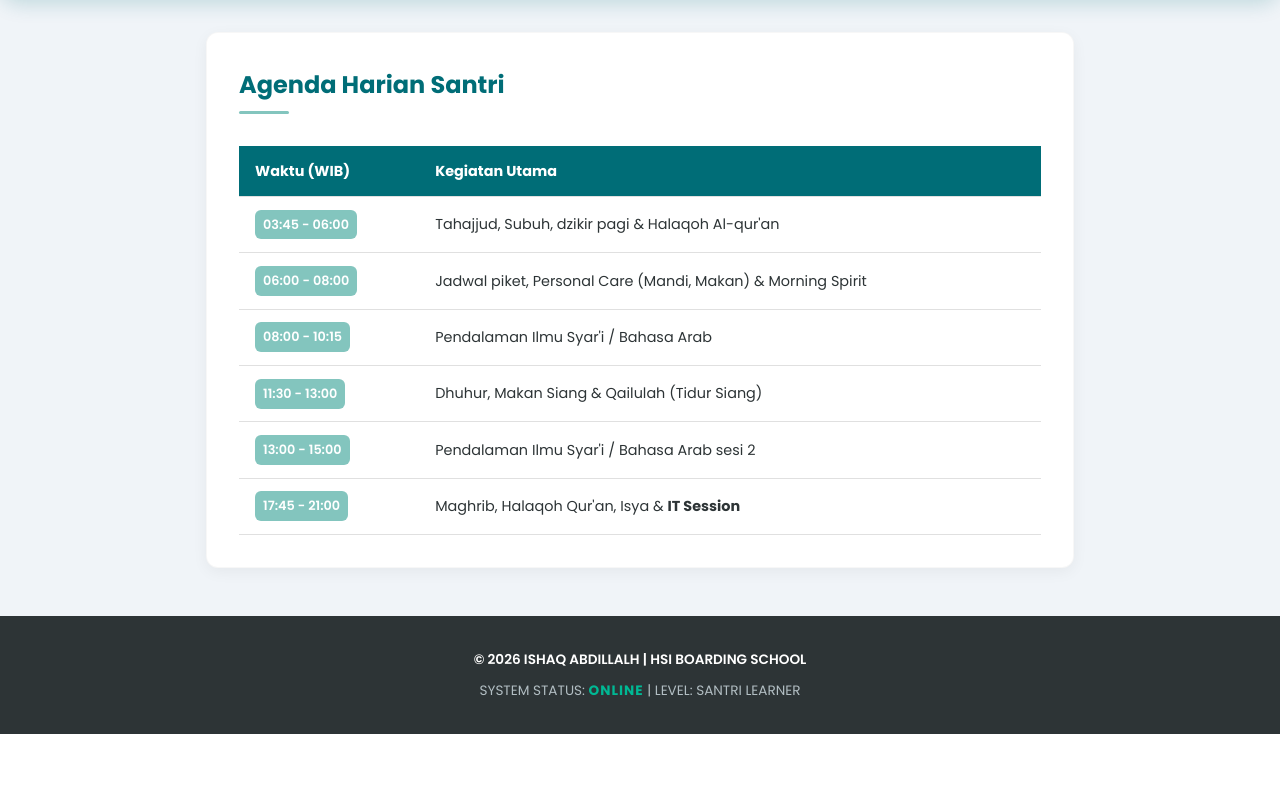
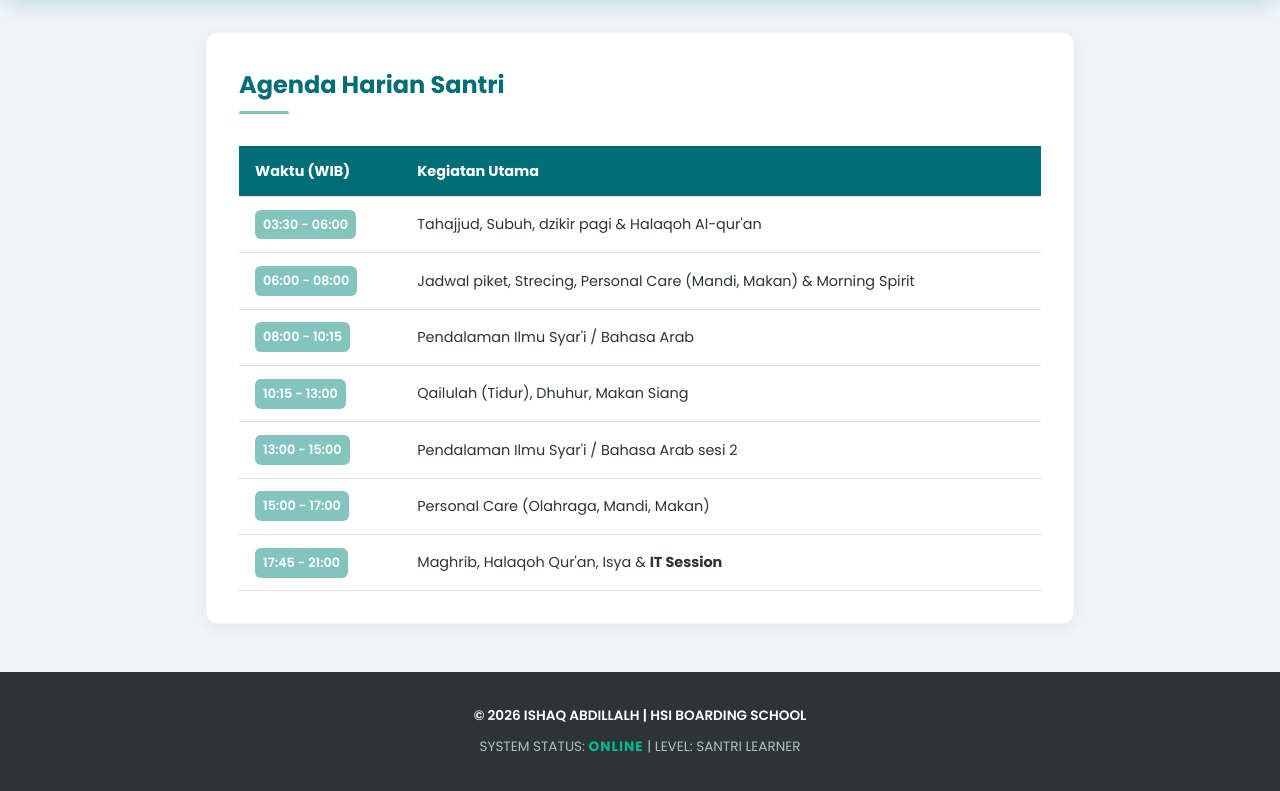
Before and after one commit to ishaqabdillah03-cloud/django-skl-project, a Django app: page /santri/jadwal/ in a window 1280 px wide. Shown: the part 198-989 px from the top of the page. Before the commit the page ends 932 px from the top, so only its background shows below. Run offline with Django 5.2, Linux system fonts and the light colour scheme.

Commit message:
fist commit

```diff
--- a/santri/templates/beranda.html
+++ b/santri/templates/beranda.html
@@ -26,7 +26,8 @@ Menyeimbangkan ilmu agama dan teknologi
     <p class="intro-text">
       <i>
         “Barangsiapa menempuh jalan untuk mencari ilmu,
-        maka Allah akan mudahkan baginya jalan menuju surga.”
+        maka Allah akan mudahkan baginya jalan menuju surga”
+        (HR. Muslim).
       </i>
 
       <br /><br />
--- a/santri/templates/biodata.html
+++ b/santri/templates/biodata.html
@@ -20,7 +20,7 @@ Menuntut ilmu agama sambil menjelajahi dunia teknologi
   <div class="profile-image">
     <img
       class="avatar"
-      src="/static/image/image.png"
+      src="/static/image/my_photo.png"
       alt="Foto Profil Santri"
     />
   </div>
@@ -110,7 +110,7 @@ Menuntut ilmu agama sambil menjelajahi dunia teknologi
 
     <li>
       Telegram:
-      <b>@IshaqAbdillalh</b>
+      <b>@ishaqabdillah</b>
     </li>
 
     <li>
--- a/santri/templates/jadwal.html
+++ b/santri/templates/jadwal.html
@@ -17,24 +17,28 @@
         </thead>
         <tbody>
           <tr>
-            <td><span class="time-badge">03:45 - 06:00</span></td>
+            <td><span class="time-badge">03:30 - 06:00</span></td>
             <td>Tahajjud, Subuh, dzikir pagi & Halaqoh Al-qur'an </td>
           </tr>
           <tr>
             <td><span class="time-badge">06:00 - 08:00</span></td>
-            <td>Jadwal piket, Personal Care (Mandi, Makan) & Morning Spirit</td>
+            <td>Jadwal piket, Strecing, Personal Care (Mandi, Makan) & Morning Spirit</td>
           </tr>
           <tr>
             <td><span class="time-badge">08:00 - 10:15</span></td>
             <td>Pendalaman Ilmu Syar'i / Bahasa Arab</td>
           </tr>
           <tr>
-            <td><span class="time-badge">11:30 - 13:00</span></td>
-            <td>Dhuhur, Makan Siang & Qailulah (Tidur Siang)</td>
+            <td><span class="time-badge">10:15 - 13:00</span></td>
+            <td>Qailulah (Tidur), Dhuhur, Makan Siang </td>
           </tr>
           <tr>
             <td><span class="time-badge">13:00 - 15:00</span></td>
             <td>Pendalaman Ilmu Syar'i / Bahasa Arab sesi 2</td>
+          </tr>
+          <tr>
+            <td><span class="time-badge">15:00 - 17:00</span></td>
+            <td>Personal Care (Olahraga, Mandi, Makan)</td>
           </tr>
           <tr>
             <td><span class="time-badge">17:45 - 21:00</span></td>
```
Also changed, not shown: santri/templates/galeri.html (+35 -7 lines), static/image/arabic.jfif (added), static/image/art.jpg (added), static/image/english.jfif (added), static/image/gunung_andong.jpg (added), static/image/gunung_merbabu.jpg (added), static/image/images.jfif (added), static/image/my_photo.png (added).
